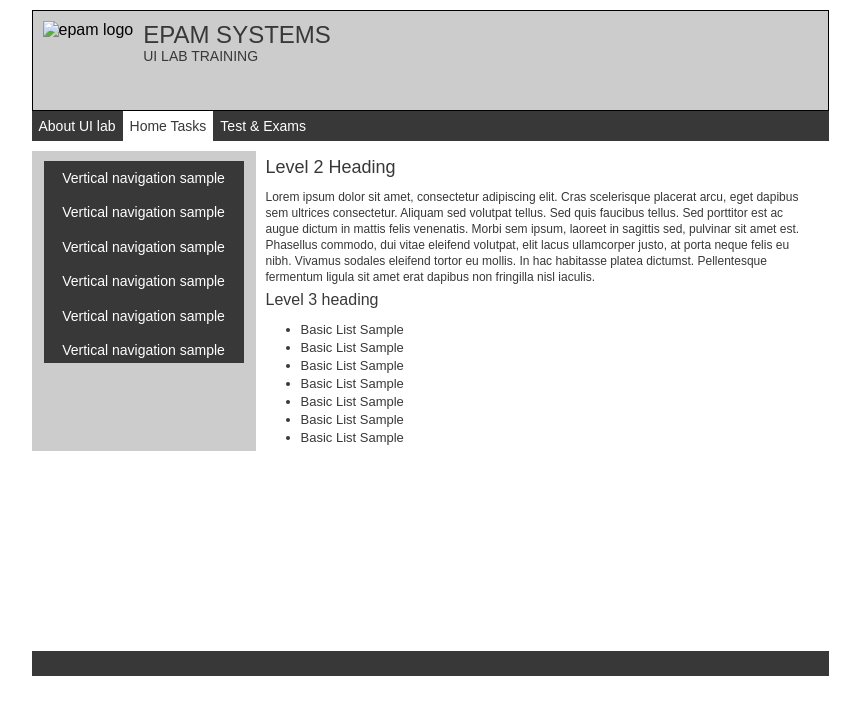
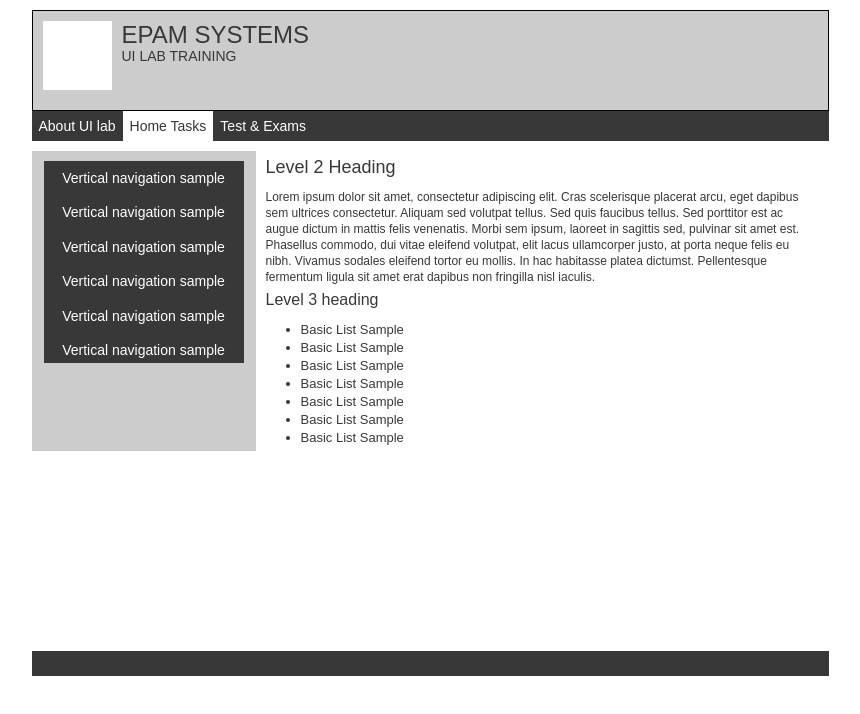
Before and after one commit to yomche/html-task-1, a plain HTML site: page src/index.html in a window 1280 px wide. Shown: the whole page, without its empty margins (210-1070 px from the left). Drawn offline with Linux system fonts and the light colour scheme.

Commit message:
add html content

```diff
--- a/src/index.html
+++ b/src/index.html
@@ -10,7 +10,7 @@
     <header>
       <img
         class="logo-placeholder"
-        src="logo placeholder.png"
+        src="images/logo placeholder.png"
         alt="epam logo"
       />
       <div class="header-text-box">
```
